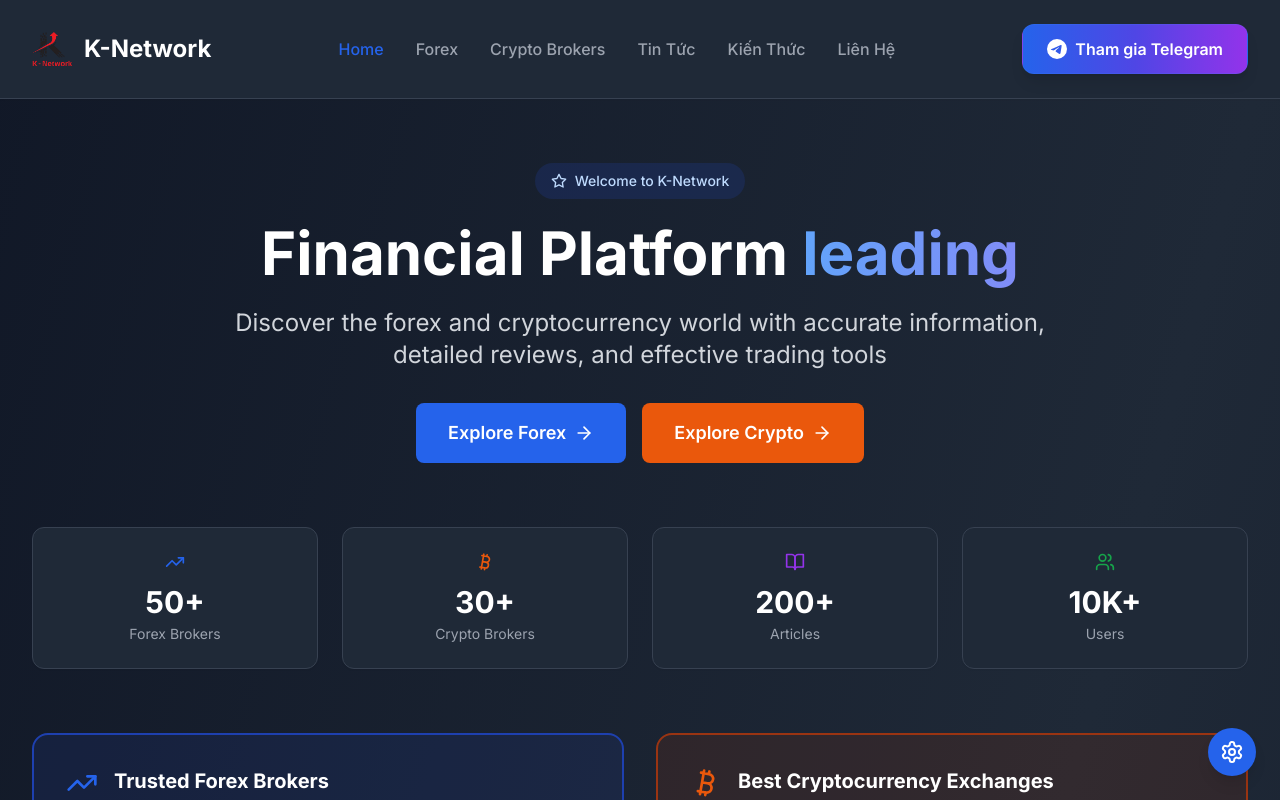
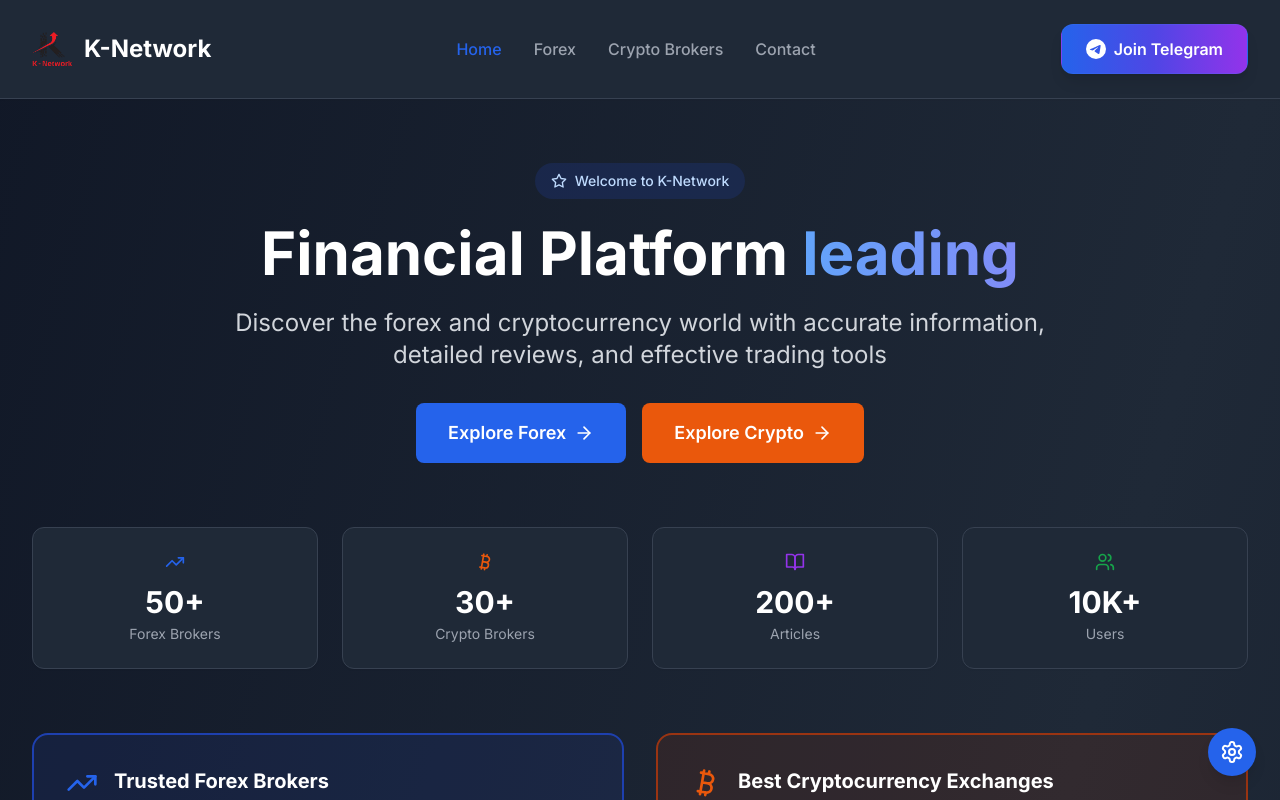
Before and after one commit to ducklh/actionnow-fe, a Next.js app: page / in a window 1280 px wide. Shown: the top 800 px of the page. Built offline with nearby package versions, Linux system fonts and the light colour scheme.

Commit message:
fix 1i8n

```diff
--- a/app/components/Header.tsx
+++ b/app/components/Header.tsx
@@ -108,24 +108,11 @@
                         >
                             {t('nav.cryptoBrokers')}
                         </Link>
-
-                        <Link
-                            href="/news"
-                            className={`font-medium ${activePage === 'news' ? getActiveColor() : `text-gray-500 dark:text-gray-400 ${getForexHoverColor()}`}`}
-                        >
-                            {t('nav.news')}
-                        </Link>
-                        <Link
-                            href="/knowledge"
-                            className={`font-medium ${activePage === 'knowledge' ? getActiveColor() : `text-gray-500 dark:text-gray-400 ${getForexHoverColor()}`}`}
-                        >
-                            {t('nav.knowledge')}
-                        </Link>
                         <Link
                             href="/contact"
                             className={`font-medium text-gray-500 dark:text-gray-400 ${getForexHoverColor()}`}
                         >
-                            Liên Hệ
+                            {t('nav.contact')}
                         </Link>
                     </nav>
 
@@ -202,7 +189,7 @@
                                 className={`block px-3 py-2 rounded-md text-base font-medium text-gray-500 dark:text-gray-400 ${getForexHoverBg()}`}
                                 onClick={() => setIsMobileMenuOpen(false)}
                             >
-                                Liên Hệ
+                                {t('nav.contact')}
                             </Link>
 
                             {/* Mobile CTA Button */}
--- a/app/contexts/LanguageContext.tsx
+++ b/app/contexts/LanguageContext.tsx
@@ -23,6 +23,7 @@
         'nav.cryptoBrokers': 'Sàn Crypto',
         'nav.joinTelegram': 'Tham gia Telegram',
         'nav.joinTelegramSubtitle': 'Yêu cầu nâng hoa hồng',
+        'nav.contact': 'Liên Hệ',
 
 
         // Common
@@ -268,7 +269,8 @@
         'nav.news': 'Tin Tức',
         'nav.knowledge': 'Kiến Thức',
         'nav.cryptoBrokers': 'Crypto Brokers',
-        'nav.joinTelegram': 'Tham gia Telegram',
+        'nav.joinTelegram': 'Join Telegram',
+        'nav.contact': 'Contact',
 
 
         // Common
```
